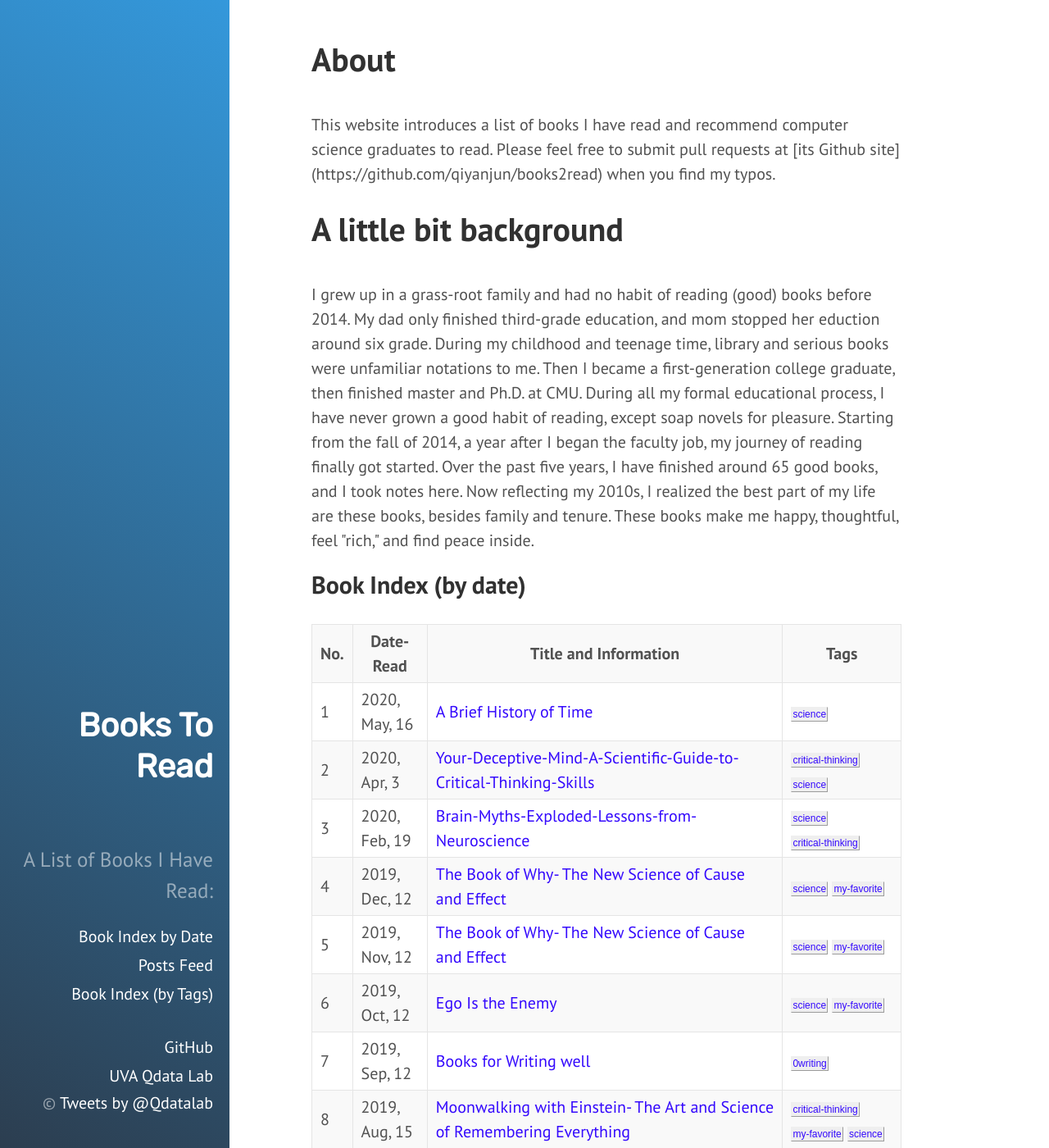
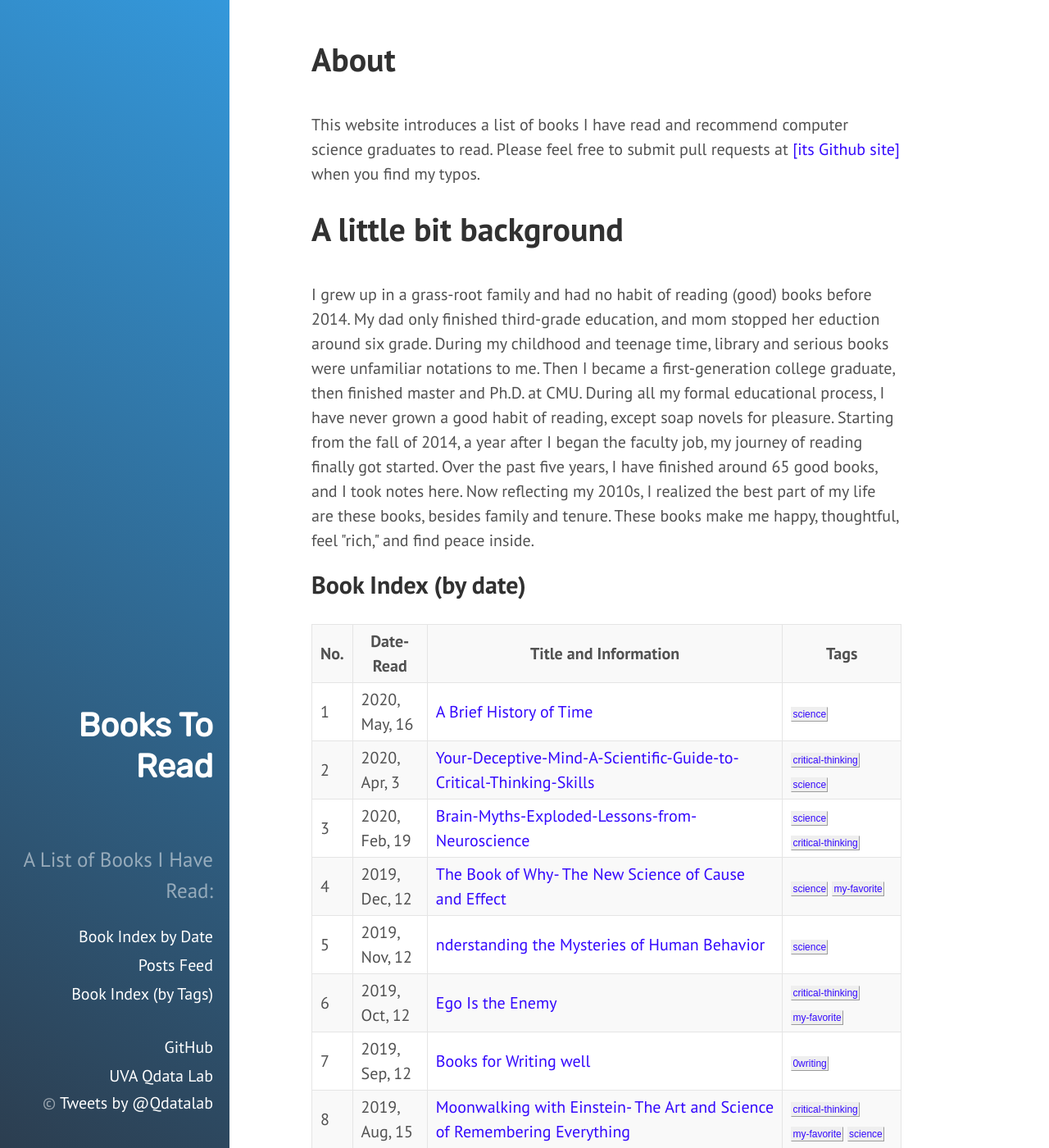
Before and after one commit to qiyanjun/books2read, a Jekyll site: the page built from index.html, in a window 1280 px wide and 1400 px high. Shown: the whole window at 82% size. Built offline with Jekyll 4.4.1, drawn with Linux system fonts in a browser that asks for light colours.

Commit message:
a few typos

```diff
--- a/_posts/2019-10-12-EgoIsEnemy.md
+++ b/_posts/2019-10-12-EgoIsEnemy.md
@@ -2,7 +2,7 @@
 layout: post
 title: Ego Is the Enemy
 tags:
-- Science
+- Critical-Thinking
 - My-Favorite
 ---
 
--- a/_posts/2019-11-12-GreatCourseHumanBehavior.md
+++ b/_posts/2019-11-12-GreatCourseHumanBehavior.md
@@ -1,9 +1,8 @@
 ---
 layout: post
-title: The Book of Why- The New Science of Cause and Effect
+title: nderstanding the Mysteries of Human Behavior
 tags:
 - Science
-- My-Favorite
 ---
 
 
--- a/index.html
+++ b/index.html
@@ -7,7 +7,7 @@
 <h1> About </h1>
 <br>
 <div>
-This website introduces a list of books I have read and recommend computer science graduates to read. Please feel free to submit pull requests at [its Github site](https://github.com/qiyanjun/books2read) when you find my typos.
+This website introduces a list of books I have read and recommend computer science graduates to read. Please feel free to submit pull requests at <a href="https://github.com/qiyanjun/books2read"> [its Github site]</a> when you find my typos.
 </div>
 
 <h1> A little bit background </h1>
```
